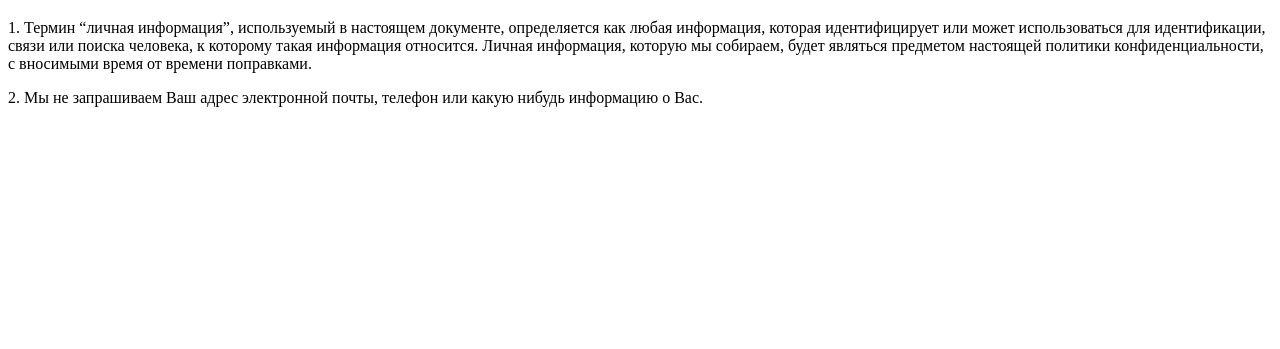
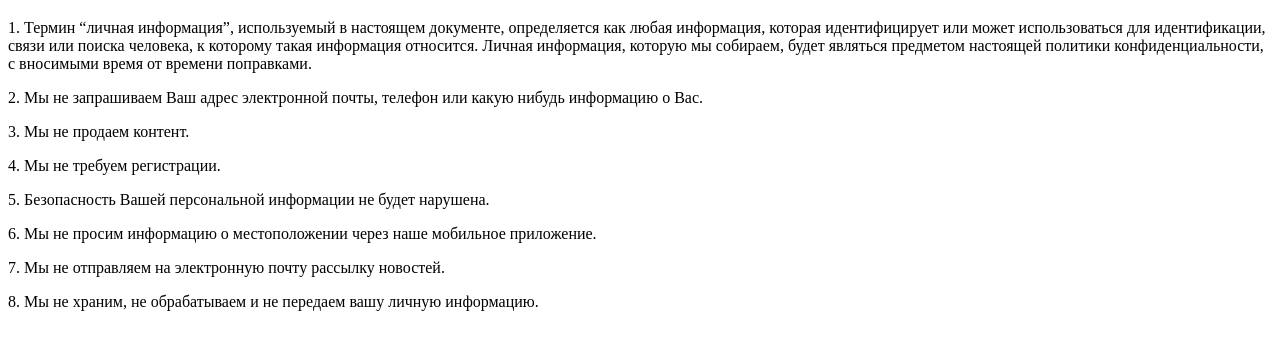
Before and after one commit to sucper/sucper.github.io, a plain HTML site: page index.html in a window 1280 px wide. Shown: the part 61-410 px from the top of the page. Drawn offline with Linux system fonts and the light colour scheme.

Commit message:
Update index.html

```diff
--- a/index.html
+++ b/index.html
@@ -1,8 +1,14 @@
 <!DOCTYPE html>
 <html>
 <body>
-<h1>Политика конфиденциальности</h1>
-<p>1. Термин “личная информация”, используемый в настоящем документе, определяется как любая информация, которая идентифицирует или может использоваться для идентификации, связи или поиска человека, к которому такая информация относится. Личная информация, которую мы собираем, будет являться предметом настоящей политики конфиденциальности, с вносимыми время от времени поправками.</p>
-<p>2. Мы не запрашиваем Ваш адрес электронной почты, телефон или какую нибудь информацию о Вас.</p>
+  <h1>Политика конфиденциальности</h1>
+  <p>1. Термин “личная информация”, используемый в настоящем документе, определяется как любая информация, которая идентифицирует или может использоваться для идентификации, связи или поиска человека, к которому такая информация относится. Личная информация, которую мы собираем, будет являться предметом настоящей политики конфиденциальности, с вносимыми время от времени поправками.</p>
+  <p>2. Мы не запрашиваем Ваш адрес электронной почты, телефон или какую нибудь информацию о Вас.</p>
+  <p>3. Мы не продаем контент.</p>
+  <p>4. Мы не требуем регистрации.</p>
+  <p>5. Безопасность Вашей персональной информации не будет нарушена.</p>
+  <p>6. Мы не просим информацию о местоположении через наше мобильное приложение.</p>
+  <p>7. Мы не отправляем на электронную почту рассылку новостей.</p>
+  <p>8. Мы не храним, не обрабатываем и не передаем вашу личную информацию.</p>
 </body>
 </html>
```
